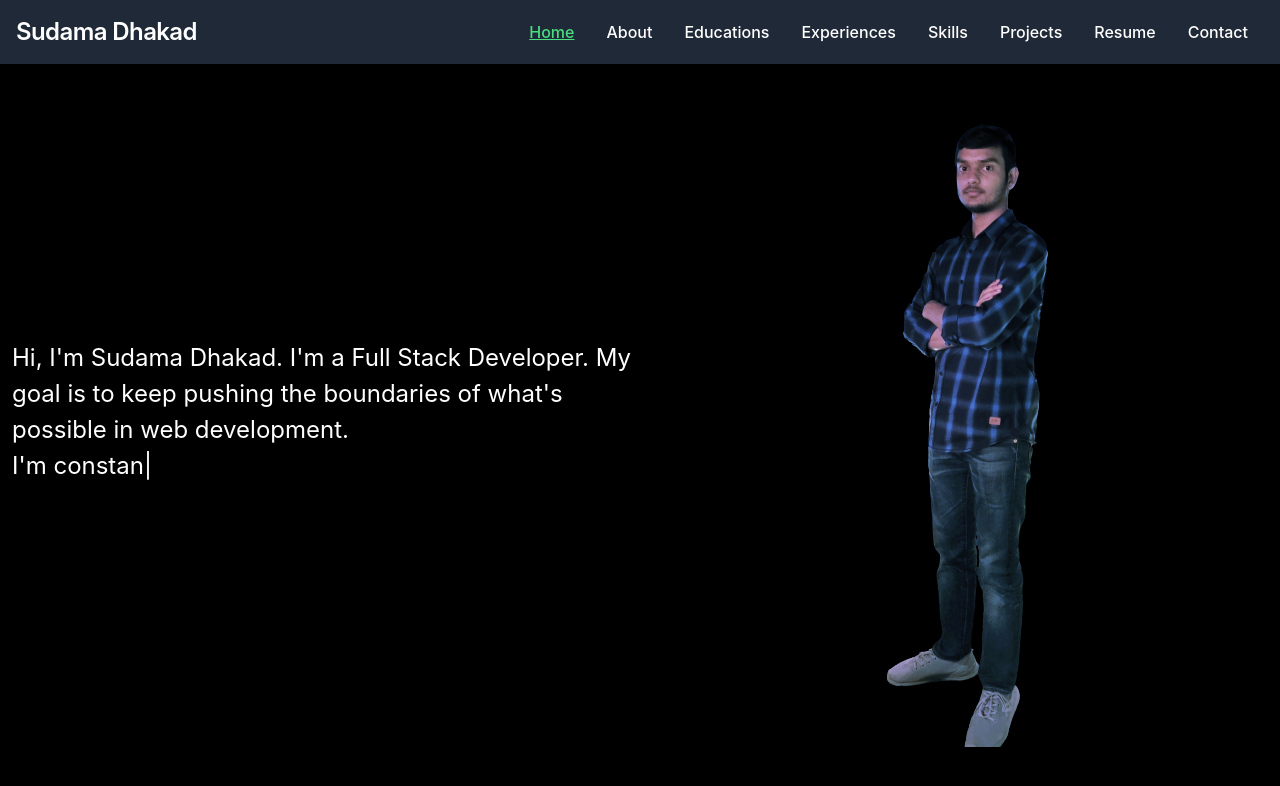
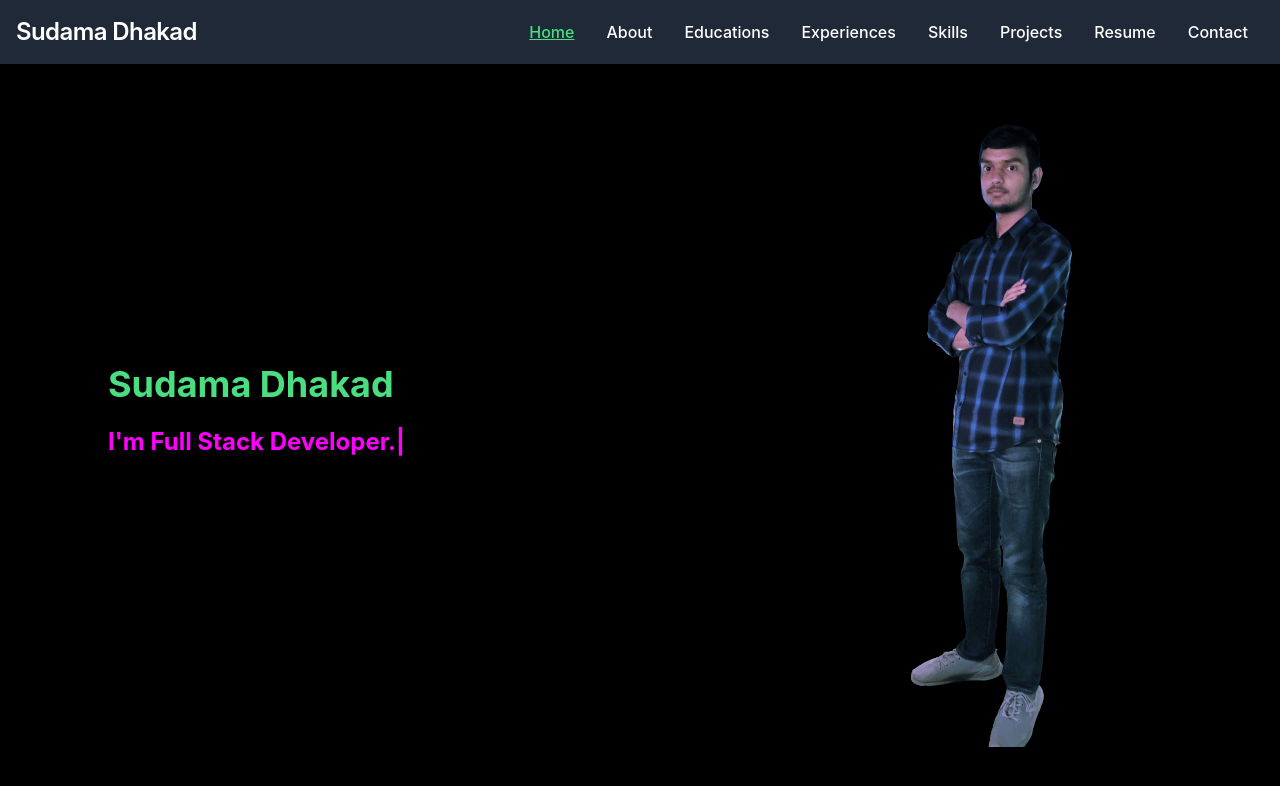
Before and after one commit to sudama011/myPortfolio, a React (Create React App) app: page / in a window 1280 px wide. Shown: the top 786 px of the page. Built offline with nearby package versions, Linux system fonts and the light colour scheme.

Commit message:
home page updated

```diff
--- a/src/Pages/Home.js
+++ b/src/Pages/Home.js
@@ -4,16 +4,24 @@ import pic from "../Assets/pic.png";
 const Home = () => {
   return (
     <div className="flex flex-row text-white h-full w-full mt-3">
-      <div className="flex flex-col justify-center items-center w-1/2 pl-3">
+      <div className="flex flex-col justify-center md:ml-10 lg:ml-24 w-1/2 pl-3">
+        <h1 className="text-4xl text-green-400 font-bold mb-5">Sudama Dhakad</h1>
+
         <TypeAnimation
           sequence={[
-            `Hi, I'm Sudama Dhakad. I'm a Full Stack Developer. My goal is to keep pushing the boundaries of what's possible in web development.
-            I'm constantly seeking new challenges and projects to expand my skills and create meaningful experiences for users.
-            Thank you for visiting my portfolio! I hope you find my projects and creations inspiring. Let's connect and explore the possibilities of working together on exciting projects.`,
+            "I'm Student.",
+            1000,
+            "I'm Competitive Programmer.",
+            1000,
+            "I'm Full Stack Developer.",
+            1000,
+            "I'm Quick Learner.",
+            1000,
           ]}
+          wrapper="strong"
           speed={65}
-          style={{ whiteSpace: "pre-line", fontSize: "24px" }}
-          deletionSpeed={0}
+          style={{ whiteSpace: "pre-line", fontSize: "24px", color: "#f0f" }}
+          repeat={Infinity}
         />
       </div>
       <div className="flex flex-col  items-center w-1/2 h-fit">
```
